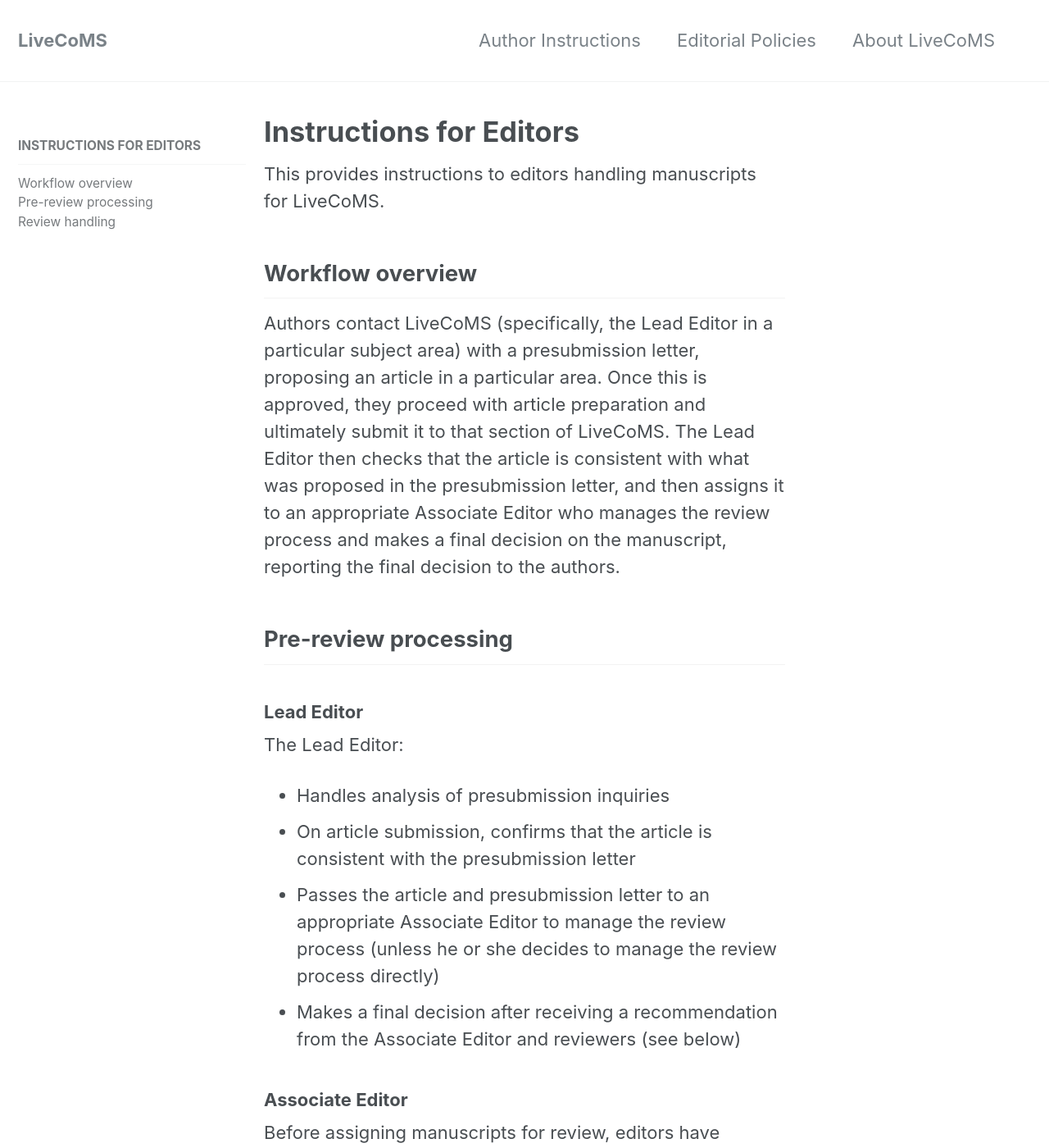
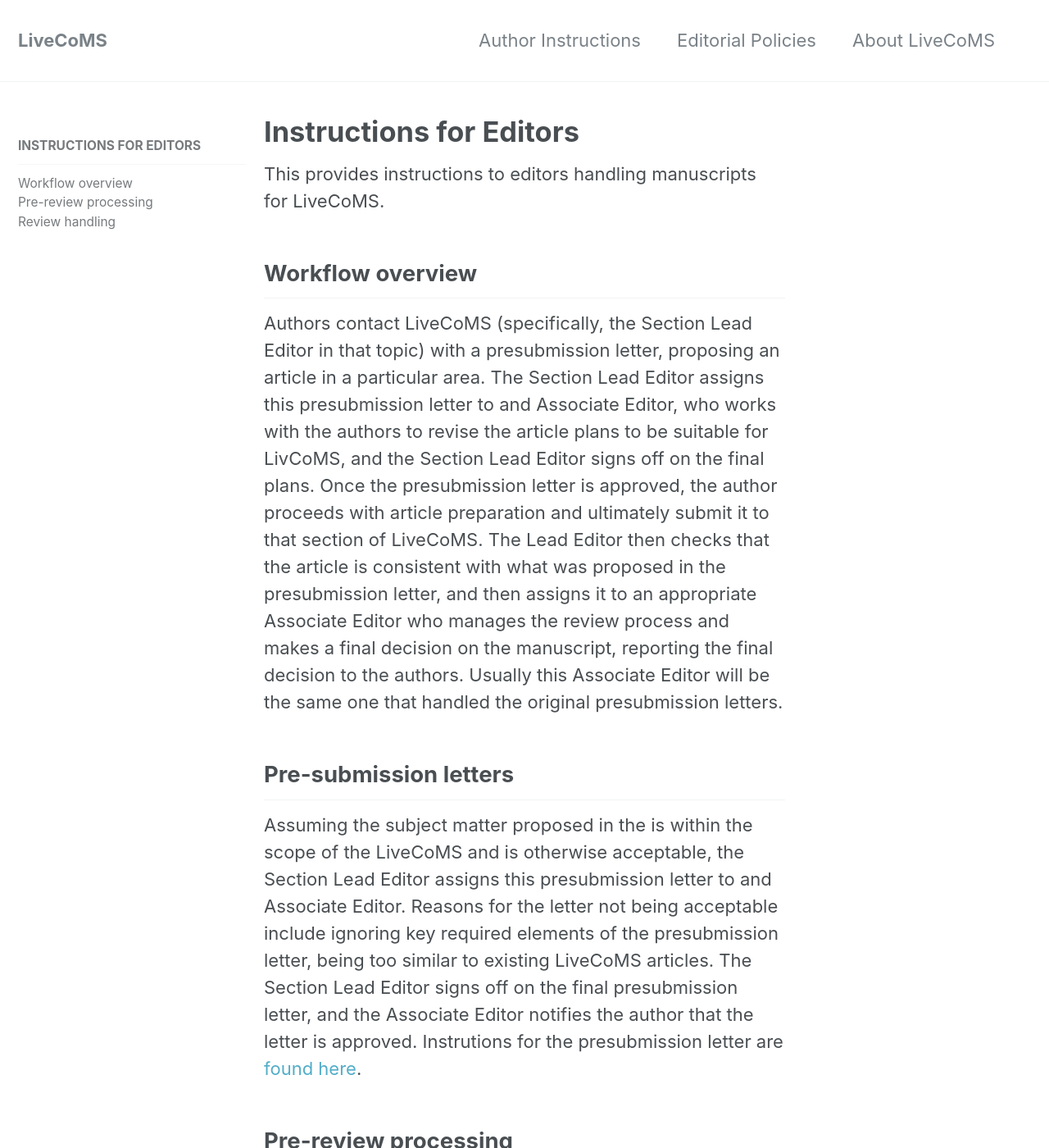
Before and after one commit to livecomsjournal/livecomsjournal.github.io, a Jekyll site: the page built from _editorial_policies/02_editor_instructions.md, in a window 1280 px wide and 1400 px high. Shown: the whole window at 82% size. Built offline with Jekyll 4.4.1, drawn with Linux system fonts in a browser that asks for light colours; some of the changed text lies outside the part shown.

Commit message:
Review instructions update
Update the review instructions to reflect the bylaws changes.

```diff
--- a/_editorial_policies/02_editor_instructions.md
+++ b/_editorial_policies/02_editor_instructions.md
@@ -11,23 +11,26 @@
 
 ## Workflow overview
 
-Authors contact LiveCoMS (specifically, the Lead Editor in a particular subject area) with a presubmission letter, proposing an article in a particular area.
-Once this is approved, they proceed with article preparation and ultimately submit it to that section of LiveCoMS.
-The Lead Editor then checks that the article is consistent with what was proposed in the presubmission letter, and then assigns it to an appropriate Associate Editor who manages the review process and makes a final decision on the manuscript, reporting the final decision to the authors.
+Authors contact LiveCoMS (specifically, the Section Lead Editor in that topic) with a presubmission letter, proposing an article in a particular area. The Section Lead Editor assigns this presubmission letter to and Associate Editor, who works with the authors to revise the article plans to be suitable for LivCoMS, and the Section Lead Editor signs off on the final plans.
+Once the presubmission letter is approved, the author proceeds with article preparation and ultimately submit it to that section of LiveCoMS.
+The Lead Editor then checks that the article is consistent with what was proposed in the presubmission letter, and then assigns it to an appropriate Associate Editor who manages the review process and makes a final decision on the manuscript, reporting the final decision to the authors. Usually this Associate Editor will be the same one that handled the original presubmission letters.
+
+## Pre-submission letters
+
+Assuming the subject matter proposed in the is within the scope of the LiveCoMS and is otherwise acceptable, the Section Lead Editor assigns this presubmission letter to and Associate Editor. Reasons for the letter not being acceptable include ignoring key required elements of the presubmission letter, being too similar to existing LiveCoMS articles. The Section Lead Editor signs off on the final presubmission letter, and the Associate Editor notifies the author that the letter is approved.  Instrutions for the presubmission letter are [found here](https://github.com/livecomsjournal/livecomsjournal.github.io).
 
 ## Pre-review processing
 
 ### Lead Editor
 
-The Lead Editor:
-- Handles analysis of presubmission inquiries
-- On article submission, confirms that the article is consistent with the presubmission letter
-- Passes the article and presubmission letter to an appropriate Associate Editor to manage the review process (unless he or she decides to manage the review process directly)
-- Makes a final decision after receiving a recommendation from the Associate Editor and reviewers (see below)
+The Section Lead Editor:
+- Passes the article and presubmission letter to an appropriate Associate Editor to manage the review process (unless he or she decides to manage the review process directly). Usually, this will be the Associate Editor who handled the presubmission letter.
+- Usually will delegate final decision to the Associate Editor. If the Section Lead Editor anticipates their input may be necessary, they will notify the Associate Editor at the time of the manuscript submission, or if not, as soon as they become aware additional input may be necessary. They may overrule the Associate Editor after acceptance, but this should only be done in exceptional cases, for example, fraud or plagarism. If there are important scientific changes that need to be made in the article that were not caught by Associate Editors previous to acceptance, these can be handled by an unofficial request for revision before the paper is officially posted, or between ASAP posting and the issue publication.
 
 ### Associate Editor
 
 Before assigning manuscripts for review, editors have several main tasks:
+- Confirms that the article is consistent with the presubmission letter.
 - Ensure they do not have a conflict of interest with respect to the work they are to analyze; if they do, [dealing with it as dictated by editorial policy](https://livecomsjournal.github.io/policies/livecoms_bylaws/#iii-conflicts-of-interest).
 - Ensure that if any editors are authors on the paper, they are prevented from seeing the manuscript. [See here how to hide the manuscript from them](http://help.scholasticahq.com/customer/en/portal/articles/1728879-can-i-hide-a-manuscript-from-another-editor-?t=565043)
 - Check to ensure that the manuscript has appropriate style, grammar, layout, and figure quality to be ready for editing, as in the [instructions for authors](https://livecomsjournal.github.io/authors/policies/). Remember, the journal will not be editing the manuscript, so you need to make a judgment call as to whether the manuscript is well-edited enough to proceed to review, or whether it will need revision for grammar or style *before* sending it for review to avoid wasting the time of the reviewers.
@@ -42,9 +45,9 @@
 - Begins the process of conveying reviews to authors once two have been received, unless the need for additional expertise requires a third review. In addition to the two required peer reviews, a student review must also be obtained. A student reivew may be edited to ensure anonymity and proper tone, but not for substance.
 - Handles any potential conflict of interests disclosed by reviewers consistent with [editorial policy](https://livecomsjournal.github.io/policies/editorial_board/)
 - Makes reviewers aware of the [review criteria](https://livecomsjournal.github.io/authors/policies/reviewer_information), including category-specific review criteria
-- Performs a check that the GitHub repository is in order, or ensure the reviewers do so.
+- Performs a check that the GitHub repository contains all of the files in the submission.
 - Ensures reviews are submitted and analyzed in a timely manner (all reviews should be submitted in no more than about 25 days), reaching out to remind reviewers as needed and solicit additional reviews if reviewers are too slow or their analysis conflicts
 - Potentially helps ensure reviewer feedback is fair
 - Helps preserve anonymity of the reviewers, especially the student reviewer, by editing the reviews if necessary.  Note that the reviewers may choose to waive anonymity by specifically referring to GitHub issues they have filed or otherwise explicitly making it clear they intend to identify themselves.
-- Makes a recommendation regarding acceptance, acceptance with minor or major revision, or rejection (keeping in mind the content of the presubmission letter), and communicates this recommendation to the Lead Editor who makes a final decision. Normally the Lead Editor will follow the handling editor's recommendations, but this process is helpful since the Lead will have approved the presubmission letter and thus needs to be involved if a less than favorable decision is to be made.
-- If the decision is that the authors must revise, provides appropriate direction (with the Lead Editor) about which comments to address if needed
+- Decides regarding acceptance, acceptance with minor or major revision, or rejection (keeping in mind the content of the presubmission letter), and communicates this recommendation to the Lead Editor who makes a final decision. Normally the Section Lead Editor will not be involved, but if they notified the Associate Editor that they should be involved during the process, they should approve any decision.
+- If the decision is that the authors must revise, provides appropriate direction about which comments to address if needed, as well as add any additional comments and requirements as they see fit.
```
